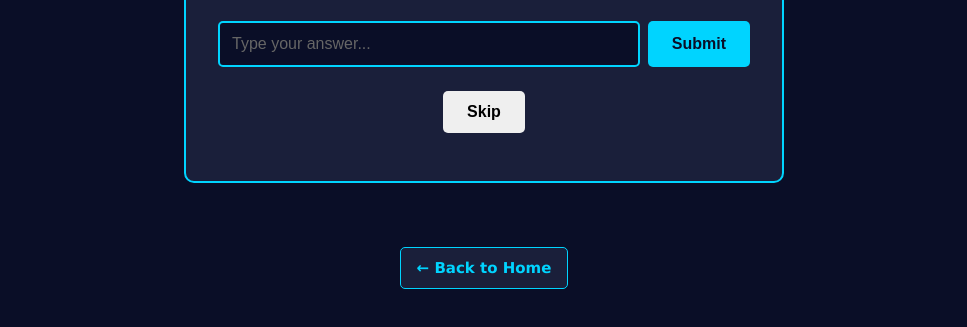
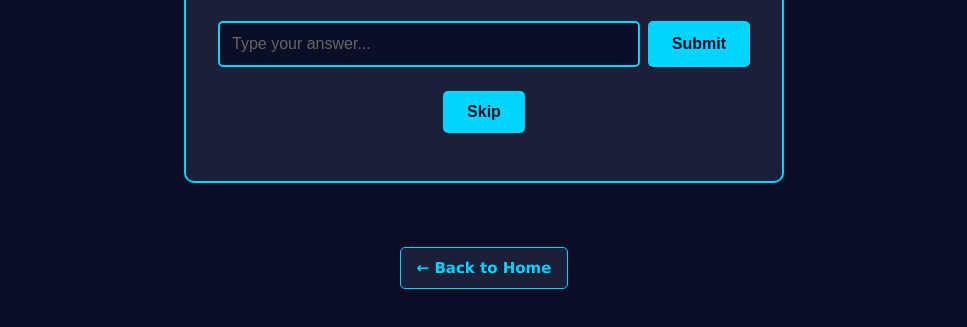
Before and after one commit to Chloe-Tang-1512/Blue_Dragon888.com, a plain HTML site: page wordScramble.html in a window 1280 px wide. Shown: the part 377-704 px from the top of the page, without its empty margins (156-1123 px from the left). Drawn offline with Linux system fonts and the light colour scheme.

Commit message:
Update wordScramble.html

```diff
--- a/wordScramble.html
+++ b/wordScramble.html
@@ -35,7 +35,7 @@
         <div id="feedback" class="game-feedback" style="display:none;"></div>
 
         <div class="game-buttons">
-            <button id="skipBtn" class="btn btn-secondary">Skip</button>
+            <button id="skipBtn" class="btn btn-primary">Skip</button>
             <button id="nextBtn" class="btn btn-primary" style="display:none;">Next Word</button>
         </div>
 
```
